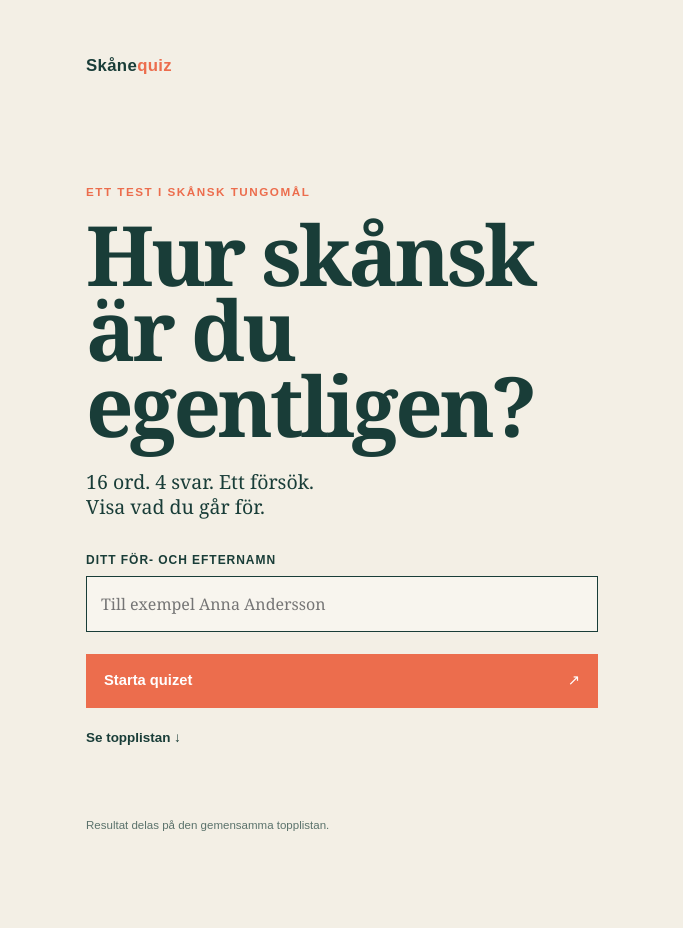
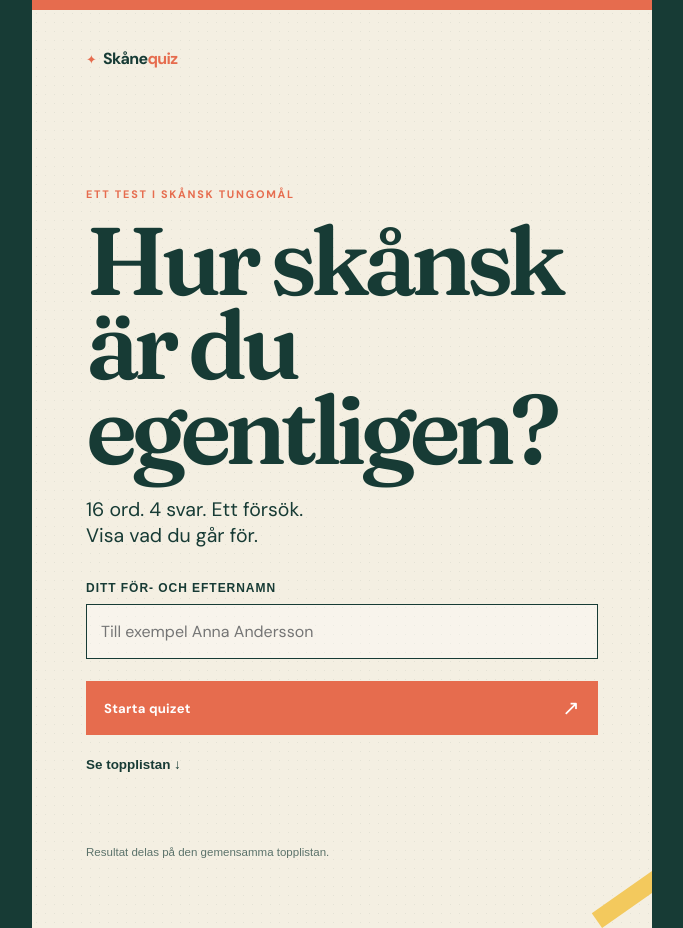
Before and after one commit to DennisCederqvist/skanequiz, a website built with Vite: page index.html in a window 1280 px wide. Shown: the whole page, without its empty margins (298-981 px from the left). Before the commit the page ends 886 px from the top, so only its background shows below. Built offline with nearby package versions, Linux system fonts and the light colour scheme; no server answers.

Commit message:
Refresh quiz visual design

```diff
--- a/src/style.css
+++ b/src/style.css
@@ -1,13 +1,17 @@
+@import url("https://fonts.googleapis.com/css2?family=DM+Sans:wght@400;500;700&family=Fraunces:opsz,wght@9..144,500;9..144,600;9..144,700&display=swap");
+
 :root {
-  font-family: Georgia, "Times New Roman", serif;
-  color: #193d38;
-  background: #f3efe5;
+  font-family: "DM Sans", sans-serif;
+  color: #173b35;
+  background: #173b35;
   font-synthesis: none;
-  --ink: #193d38;
-  --coral: #ec6d4d;
-  --paper: #f3efe5;
-  --sun: #f6c75d;
-  --line: rgba(25, 61, 56, 0.22);
+  --ink: #173b35;
+  --coral: #e66c4e;
+  --paper: #f4efe2;
+  --sun: #f3c95d;
+  --mint: #b9d9c6;
+  --line: rgba(23, 59, 53, 0.2);
+  --serif: "Fraunces", Georgia, serif;
 }
 * {
   box-sizing: border-box;
@@ -15,7 +19,7 @@
 body {
   margin: 0;
   min-width: 320px;
-  background: var(--paper);
+  background: var(--ink);
 }
 button,
 input {
@@ -28,42 +32,42 @@ button {
   min-height: 100vh;
 }
 .shell {
-  width: min(100%, 560px);
+  width: min(100%, 620px);
   min-height: 100vh;
   margin: 0 auto;
-  padding: 34px 24px 42px;
+  padding: 28px 22px 40px;
   position: relative;
   overflow: hidden;
+  background-color: var(--paper);
+  background-image: radial-gradient(rgba(23, 59, 53, 0.07) 0.7px, transparent 0.7px);
+  background-size: 9px 9px;
 }
 .shell::before {
   content: "";
   position: absolute;
-  width: 310px;
-  height: 310px;
-  border-radius: 50%;
-  background: var(--sun);
-  top: -150px;
-  right: -130px;
-  z-index: -1;
+  inset: 0 0 auto;
+  height: 10px;
+  background: var(--coral);
 }
 .shell::after {
   content: "";
   position: absolute;
-  width: 160px;
-  height: 160px;
-  border-radius: 50%;
-  background: var(--coral);
-  bottom: -70px;
-  left: -90px;
-  z-index: -1;
+  right: -45px;
+  bottom: 30px;
+  width: 110px;
+  height: 18px;
+  background: var(--sun);
+  transform: rotate(-35deg);
+  z-index: 0;
 }
+.shell > * { position: relative; z-index: 1; }
 .brand-mark {
-  font-family: Arial, sans-serif;
-  font-size: 1.05rem;
-  font-weight: 900;
-  letter-spacing: 0.02em;
+  font-size: 1rem;
+  font-weight: 700;
+  letter-spacing: -0.04em;
   color: var(--ink);
 }
+.brand-mark::before { content: "✦"; display: inline-block; margin-right: 7px; color: var(--coral); font-size: .8em; }
 .brand-mark span {
   color: var(--coral);
 }
@@ -72,19 +76,20 @@ button {
 }
 .eyebrow {
   margin: 74px 0 18px;
-  font:
-    700 0.73rem/1 Arial,
-    sans-serif;
-  letter-spacing: 0.13em;
+  font-size: 0.68rem;
+  font-weight: 700;
+  letter-spacing: 0.16em;
+  line-height: 1;
   text-transform: uppercase;
   color: var(--coral);
 }
 h1 {
   margin: 0;
-  font-size: clamp(3rem, 13vw, 5.2rem);
-  line-height: 0.91;
-  letter-spacing: -0.04em;
-  font-weight: 700;
+  font-family: var(--serif);
+  font-size: clamp(3.25rem, 14vw, 6rem);
+  font-weight: 600;
+  letter-spacing: -0.065em;
+  line-height: 0.88;
 }
 .intro {
   margin: 26px 0 34px;
@@ -120,10 +125,11 @@ h1 {
   border: 0;
   min-height: 54px;
   padding: 14px 18px;
-  font:
-    700 0.92rem/1 Arial,
-    sans-serif;
+  font-size: 0.82rem;
+  font-weight: 700;
+  letter-spacing: 0.02em;
   text-align: left;
+  transition: transform 0.18s ease, background 0.18s ease, color 0.18s ease;
 }
 .primary-button {
   margin-top: 12px;
@@ -133,8 +139,11 @@ h1 {
   justify-content: space-between;
   align-items: center;
 }
+.primary-button span { font-size: 1.3rem; line-height: 0; }
 .primary-button:hover {
+  transform: translate(3px, -3px);
   background: var(--ink);
+  box-shadow: -3px 3px 0 var(--sun);
 }
 .text-button,
 .back-button {
@@ -194,6 +203,7 @@ h1 {
   color: var(--coral);
 }
 .word {
+  max-width: 100%;
   font-size: clamp(3.2rem, 15vw, 5.5rem);
   margin: 18px 0 12px;
   overflow-wrap: anywhere;
@@ -215,10 +225,12 @@ h1 {
   min-height: 64px;
   padding: 11px 14px;
   border: 1.5px solid var(--ink);
+  border-radius: 2px;
   color: var(--ink);
   background: rgba(255, 255, 255, 0.28);
   text-align: left;
-  font-size: 1.05rem;
+  font-size: 0.94rem;
+  transition: transform 0.16s ease, background 0.16s ease;
 }
 .answer-button span {
   display: grid;
@@ -227,9 +239,8 @@ h1 {
   height: 30px;
   background: var(--ink);
   color: var(--paper);
-  font:
-    700 0.8rem Arial,
-    sans-serif;
+  font-size: 0.7rem;
+  font-weight: 700;
 }
 .answer-button:hover:not(:disabled) {
   transform: translateX(4px);
@@ -237,7 +248,7 @@ h1 {
 }
 .answer-button.correct {
   border-color: #357b5c;
-  background: #b9dcbf;
+  background: var(--mint);
 }
 .answer-button.wrong {
   border-color: #b74c3d;
@@ -272,7 +283,10 @@ h1 {
   gap: 14px;
 }
 .score-block strong {
+  font-family: var(--serif);
   font-size: 6.5rem;
+  font-weight: 600;
+  letter-spacing: -0.08em;
   line-height: 0.75;
 }
 .score-block strong span {
@@ -334,6 +348,8 @@ h1 {
   color: var(--coral);
 }
 .leader-row strong {
+  font-family: var(--serif);
+  font-weight: 600;
   font-size: 1.15rem;
 }
 .points {
@@ -374,9 +390,18 @@ h1 {
 }
 @media (min-width: 700px) {
   .shell {
-    padding-top: 56px;
+    padding: 48px 54px 56px;
   }
   .eyebrow {
-    margin-top: 110px;
+    margin-top: 120px;
   }
 }
+@media (prefers-reduced-motion: no-preference) {
+  .shell > * { animation: rise 0.5s ease both; }
+  .shell > *:nth-child(2) { animation-delay: 0.05s; }
+  .shell > *:nth-child(3) { animation-delay: 0.1s; }
+}
+@keyframes rise {
+  from { opacity: 0; transform: translateY(8px); }
+  to { opacity: 1; transform: translateY(0); }
+}
```
